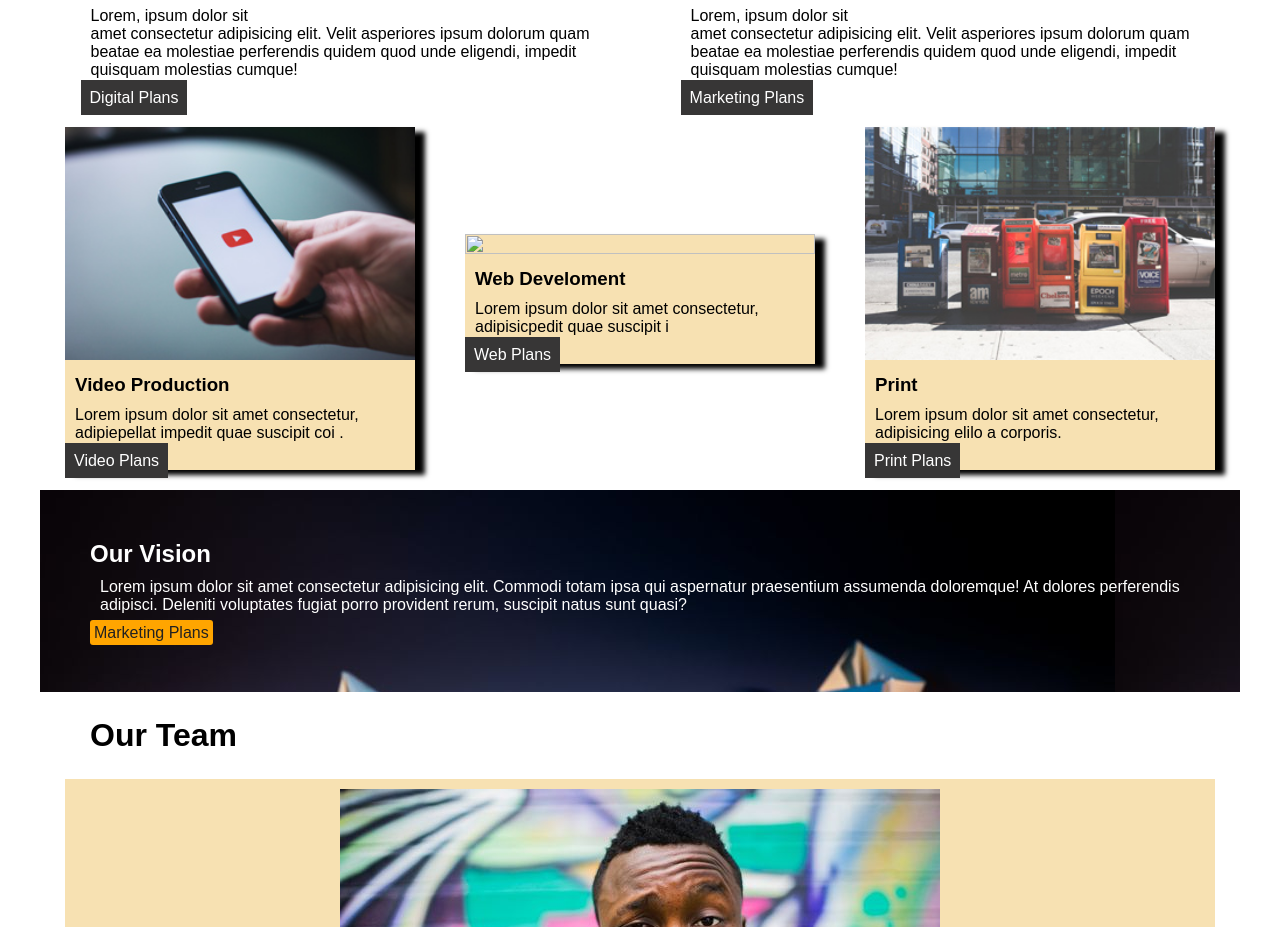
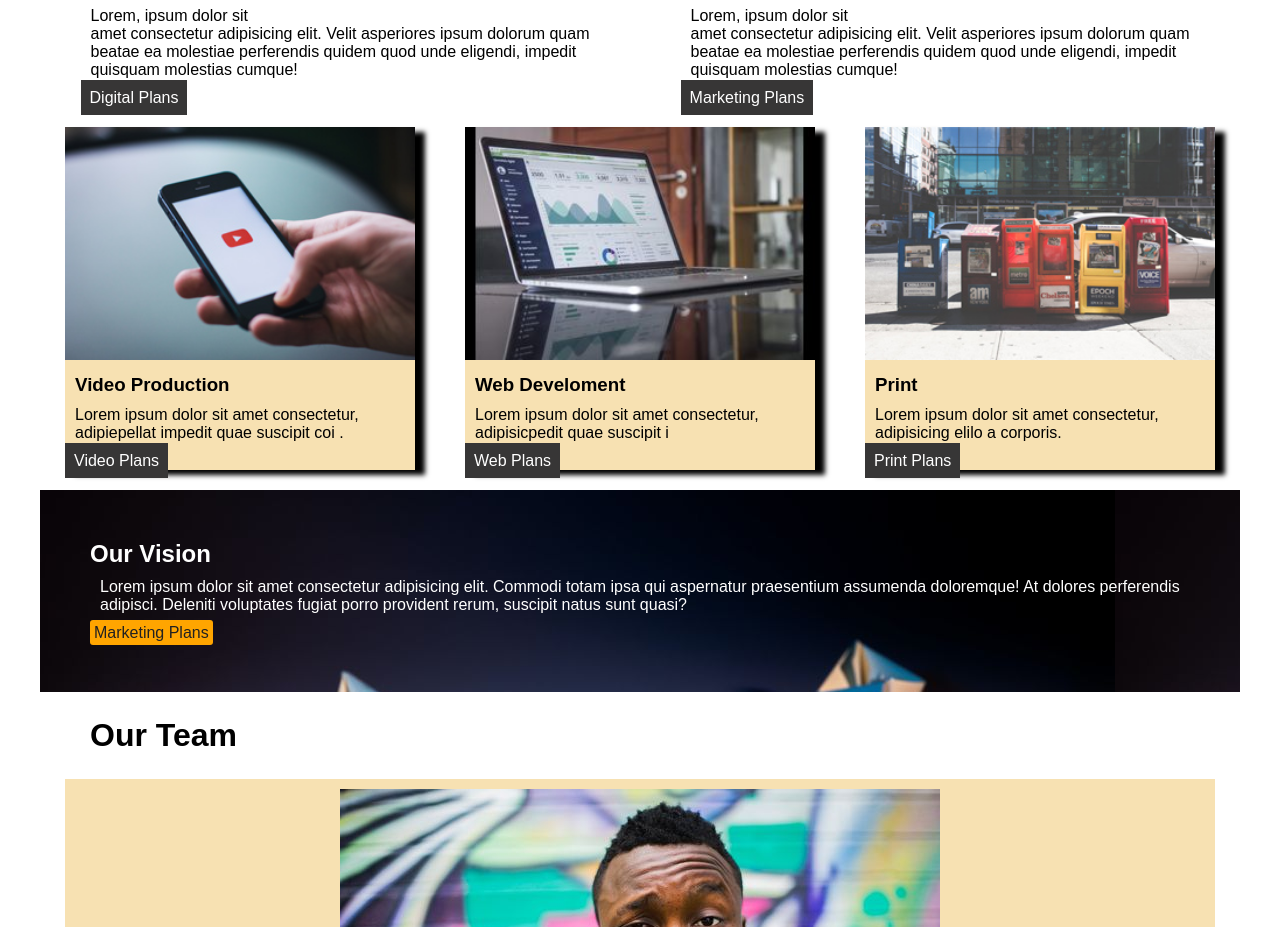
Before and after one commit to worl0007/worl0007.github.io---first-year, a plain HTML site: page final-project/index.html in a window 1280 px wide. Shown: the part 1609-2536 px from the top of the page. Drawn offline with Linux system fonts and the light colour scheme.

Commit message:
upload image

```diff
--- a/final-project/index.html
+++ b/final-project/index.html
@@ -77,7 +77,7 @@
                 </div>
 
                 <div class="col-3">
-                    <img src="images" alt="">
+                    <img src="images/marketing.jpg" alt="">
                     <h3>Web Develoment</h3>
                     <p>Lorem ipsum dolor sit amet consectetur,<br> adipisicpedit quae suscipit i </p>
                     <a href="">Web Plans</a>
```
